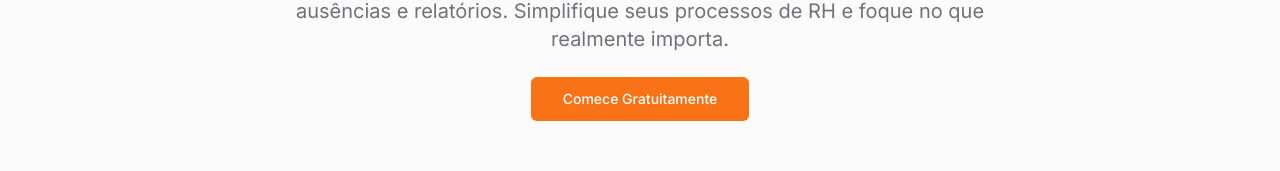
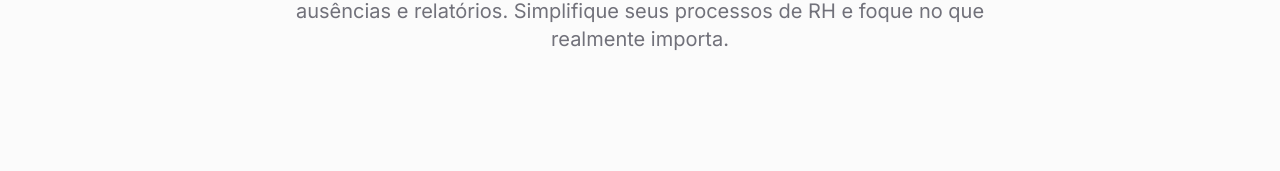
Before and after one commit to mirutee/PontoCerto, a Next.js app: page / in a window 1280 px wide. Shown: the part 355-526 px from the top of the page. Built offline with nearby package versions, Linux system fonts and the light colour scheme; no server answers; the database is empty.

Commit message:
remoção comece gratuitamente

```diff
--- a/src/app/page.tsx
+++ b/src/app/page.tsx
@@ -128,11 +128,6 @@ export default async function LandingPage() {
                 PontoCerto é a solução completa para registro de ponto, gestão de ausências e relatórios. Simplifique seus processos de RH e foque no que realmente importa.
               </p>
             </div>
-            <div className="mt-6">
-              <Button asChild size="lg">
-                <Link href="/signup">Comece Gratuitamente</Link>
-              </Button>
-            </div>
           </div>
         </section>
         <section id="features" className="w-full py-12 md:py-24 lg:py-32">
```
